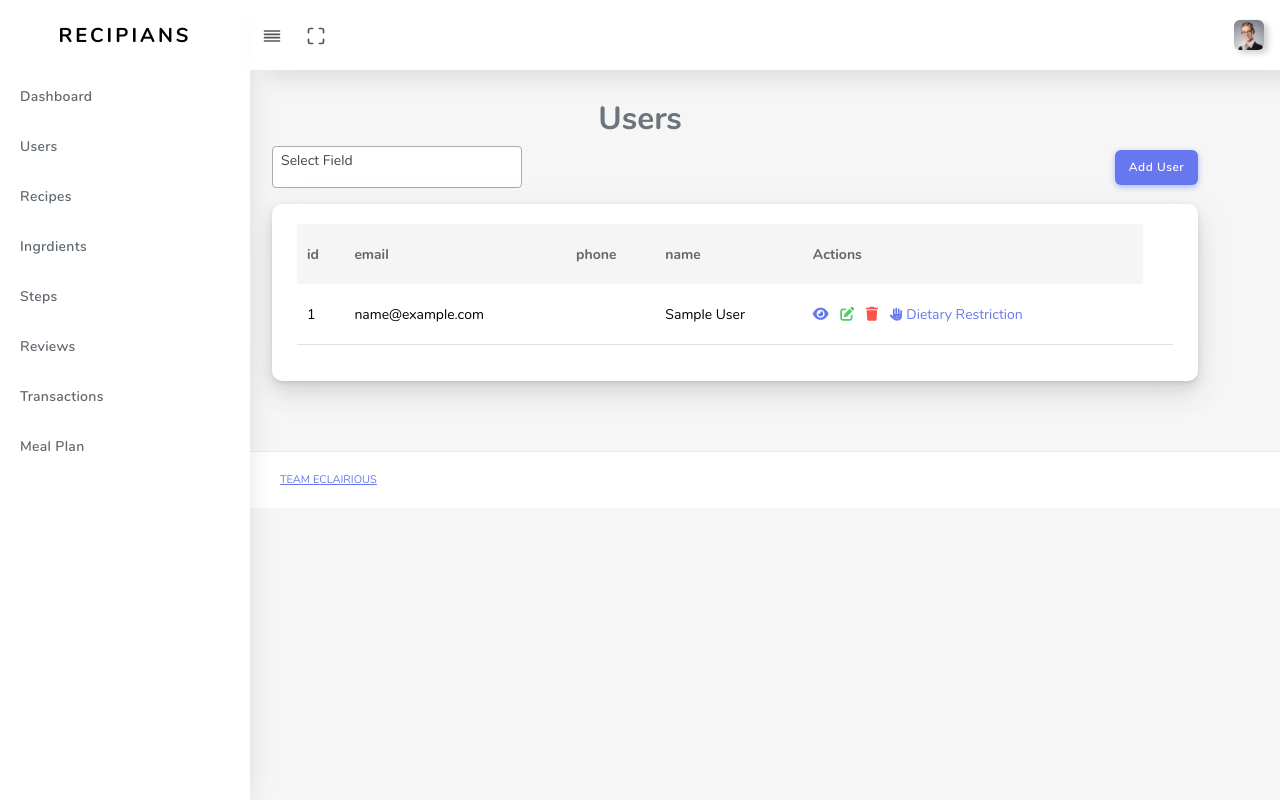
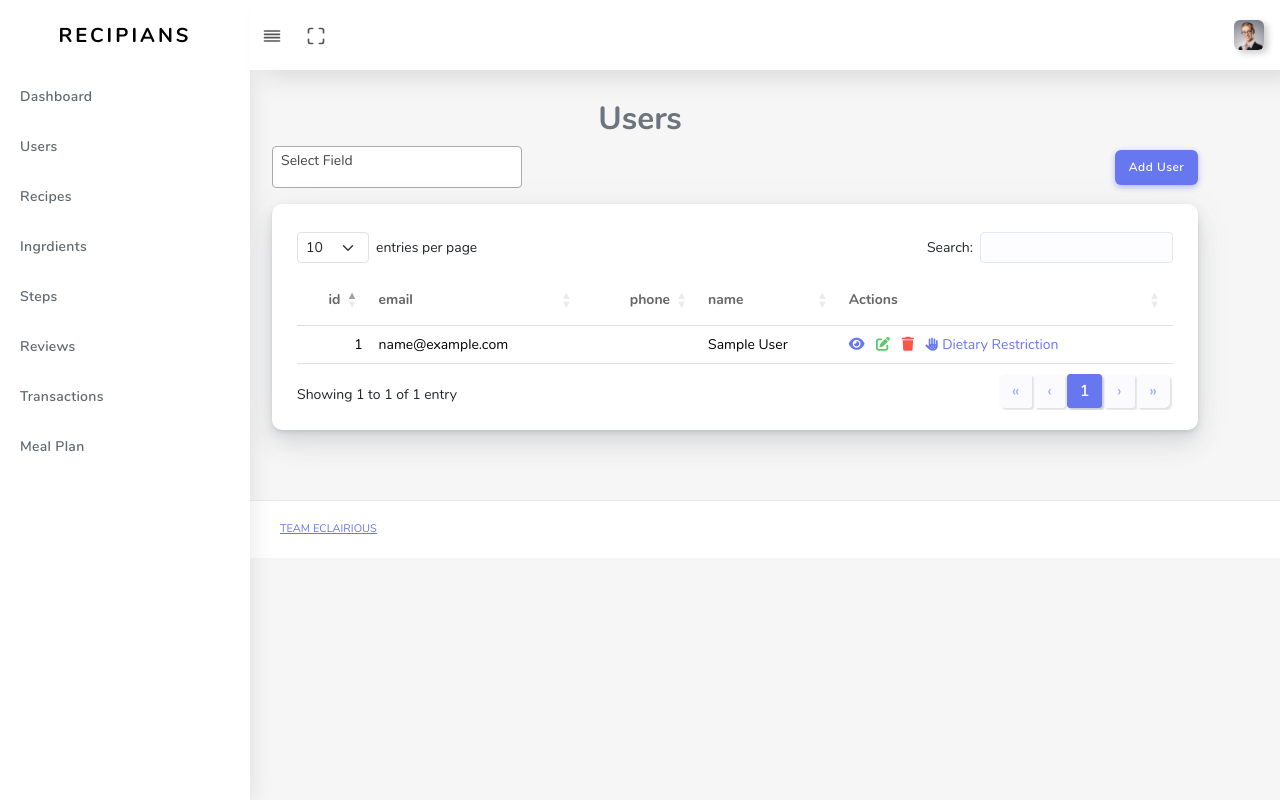
Before and after one commit to mehmoodkhan05/recipe-dashboard, a PHP site: page /users.php in a window 1280 px wide. Run offline with PHP 8.4, Linux system fonts and the light colour scheme; tables that the repository leaves empty or names only in its code hold one stand-in row (values such as "Sample post"); data that the repository does not hold is empty; some libraries are stand-ins or nearby versions.

Commit message:
changes in user page

```diff
--- a/users.php
+++ b/users.php
@@ -115,9 +115,9 @@ if (isset($_POST['user_id'])) {
                                                         <!-- <i class="fas fa-allergies"></i> -->
                                                     </a>
                                                 </td>
-                                                <td>
+                                                <!-- <td>
                                                     <p id="noUserMessage" class="text-center text-muted"></p>
-                                                </td>
+                                                </td> -->
                                             </tr>
                                             <?php
                                         }
@@ -212,4 +212,11 @@ if (isset($_POST['user_id'])) {
     <script src="assets/js/page/users.js"></script>
     <!-- Select2 JS -->
     <script src="https://cdn.jsdelivr.net/npm/select2@4.1.0-rc.0/dist/js/select2.min.js"></script>
+    <script>
+        $(document).ready(function () {
+            $('.table').DataTable({
+                "pageLength": 10
+            });
+        });
+    </script>
 </body>
```
